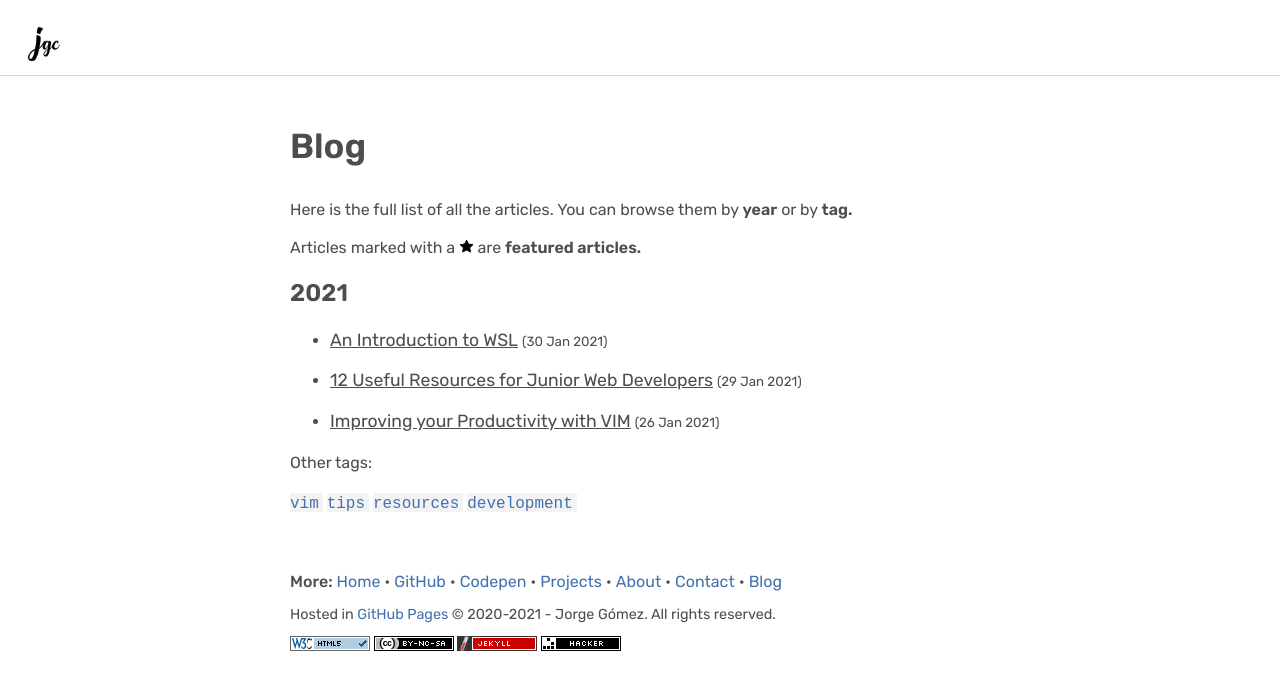
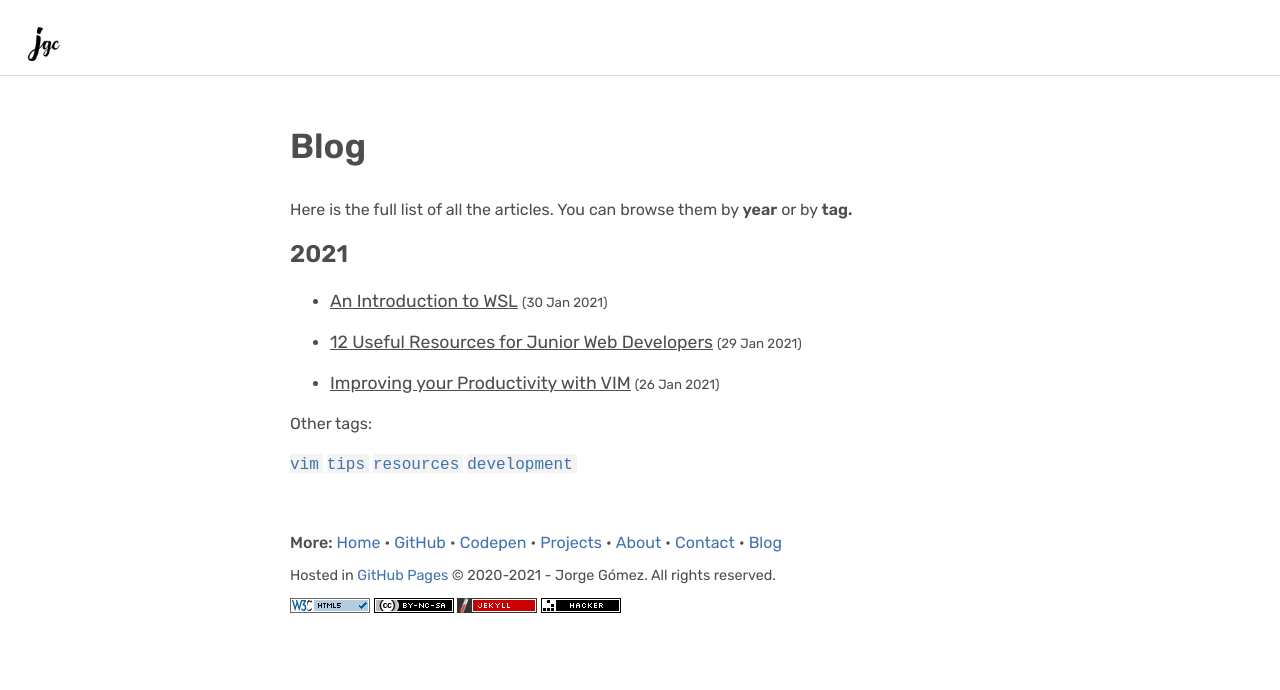
Before and after one commit to jgcarrillo/jekyll-personal-web, a Jekyll site: the page built from blog.md, in a window 1280 px wide. Shown: the top 690 px of the page. Built offline with Jekyll 4.4.1, drawn with Linux system fonts in a browser that asks for light colours.

Commit message:
Deleting featured post star

```diff
--- a/_layouts/blog.html
+++ b/_layouts/blog.html
@@ -5,8 +5,8 @@ layout: default
 <article>
 	<p>Here is the full list of all the articles. You can browse them by <strong>year</strong> or by <strong>tag.</strong></p>
 	<p>
-		Articles marked with a <img src="{{ "/assets/images/star.svg" | relative_url }}" class="some__icon" alt="star icon"> are
-		<strong>featured articles.</strong>
+		<!-- Articles marked with a <img src="{{ "/assets/images/star.svg" | relative_url }}" class="some__icon" alt="star icon"> are
+		<strong>featured articles.</strong> -->
 	</p>
 
 	<h2>2021</h2>
```
